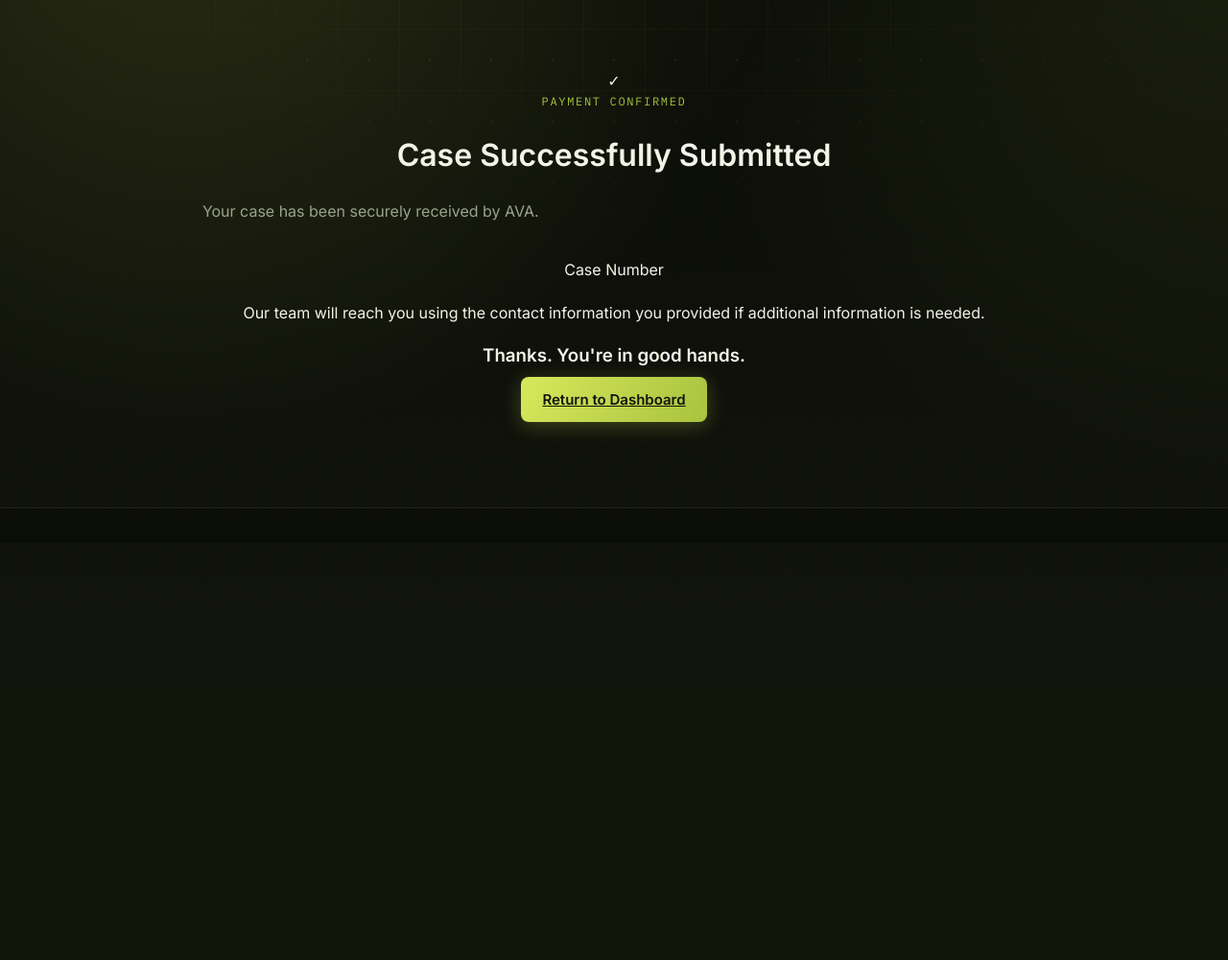
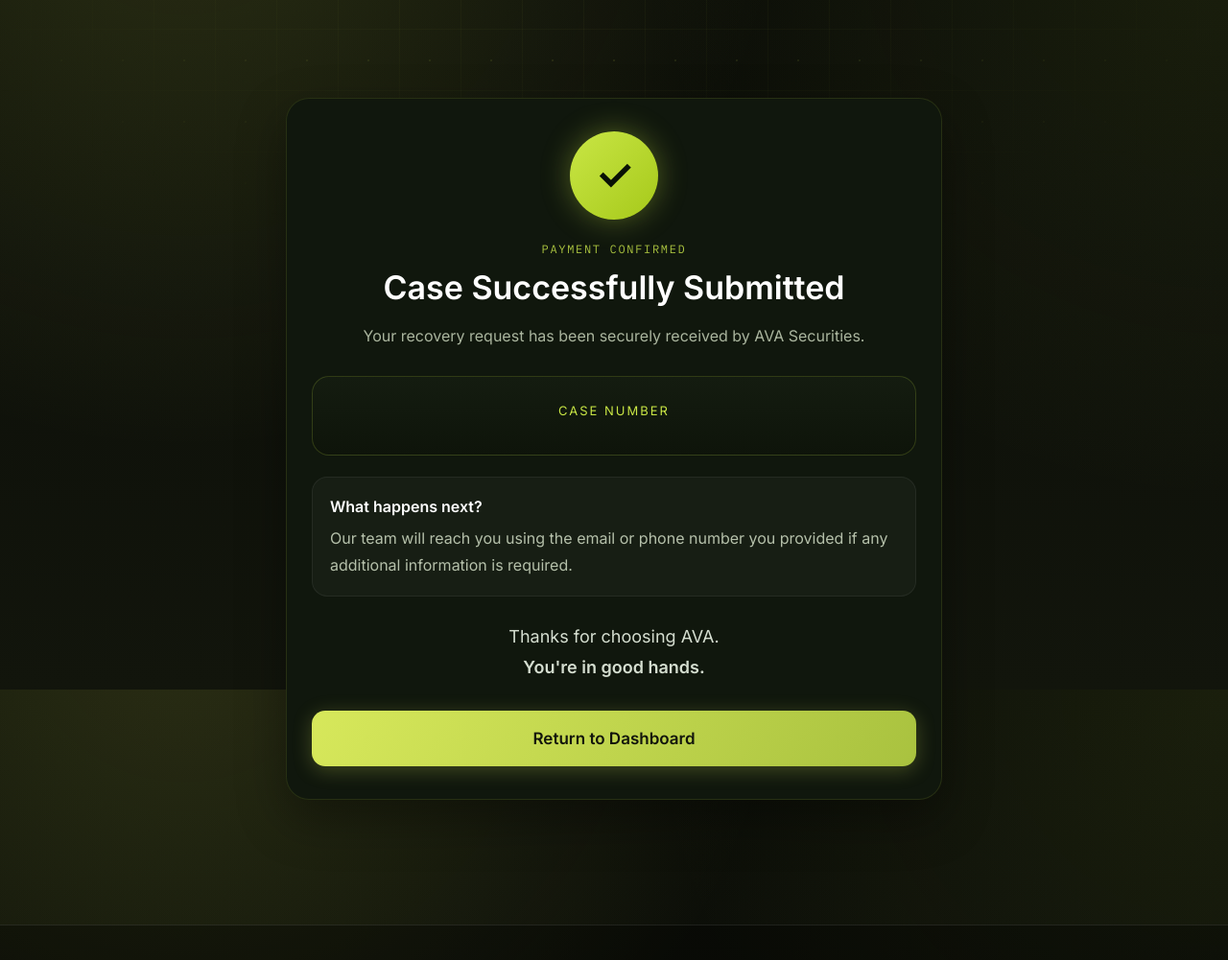
Before and after one commit to Rarejoe/ava-securities, a Flask app: template ava-recovery30/templates/success.html in a window 1280 px wide. Shown: the part 81-1082 px from the top of the page at 96% size. Before the commit the page ends 611 px from the top, so only its background shows below. Run offline with Flask 3, Linux system fonts and the light colour scheme; the template is opened without the code that fills it, so the values that code supplies are empty; parts of the project's set-up code (start-up, migrations or seed data) failed here and were passed over.

Commit message:
Enhance success.html with AVA branding and content
Updated success page to reflect AVA branding and improve messaging.

```diff
--- a/ava-recovery30/templates/success.html
+++ b/ava-recovery30/templates/success.html
@@ -1,35 +1,157 @@
 {% extends "base.html" %}
-{% block title %}Case Submitted{% endblock %}
+{% block title %}Case Submitted — AVA{% endblock %}
 
 {% block content %}
-<div class="checkout-wrap">
-    <div class="checkout-card" style="text-align:center">
 
-        <div class="success-icon">✓</div>
+<div class="success-wrap">
+
+    <div class="success-card">
+
+        <div class="success-icon">
+            ✓
+        </div>
 
         <p class="eyebrow">PAYMENT CONFIRMED</p>
 
         <h1>Case Successfully Submitted</h1>
 
-        <p class="form-sub">
-            Your case has been securely received by AVA.
+        <p class="success-sub">
+            Your recovery request has been securely received by AVA Securities.
         </p>
 
-        <div class="amount-box">
+        <div class="case-box">
             <span>Case Number</span>
             <h2>{{ case.case_number }}</h2>
         </div>
 
-        <p class="checkout-note">
-            Our team will reach you using the contact information you provided if additional information is needed.
+        <div class="info-box">
+            <strong>What happens next?</strong>
+
+            <p>
+                Our team will reach you using the email or phone number you provided if any additional information is required.
+            </p>
+        </div>
+
+        <p class="trust-text">
+            Thanks for choosing AVA.
+            <br>
+            <strong>You're in good hands.</strong>
         </p>
 
-        <h3 style="margin-top:18px;">Thanks. You're in good hands.</h3>
-
-        <a href="{{ url_for('dashboard') }}" class="btn-primary">
+        <a href="{{ url_for('dashboard') }}" class="btn-primary full-btn">
             Return to Dashboard
         </a>
 
     </div>
+
 </div>
+
+<style>
+
+.success-wrap{
+    max-width:720px;
+    margin:30px auto;
+    padding:0 18px;
+}
+
+.success-card{
+    background:#10170D;
+    border:1px solid rgba(201,230,69,.12);
+    border-radius:24px;
+    padding:34px 26px;
+    text-align:center;
+    box-shadow:0 20px 50px rgba(0,0,0,.35);
+}
+
+.success-icon{
+    width:92px;
+    height:92px;
+    margin:0 auto 22px;
+    border-radius:50%;
+    background:linear-gradient(135deg,#C9E645,#A6C91A);
+    color:#091105;
+    font-size:44px;
+    font-weight:700;
+    display:flex;
+    align-items:center;
+    justify-content:center;
+    box-shadow:0 0 30px rgba(201,230,69,.35);
+}
+
+.success-card h1{
+    color:#fff;
+    margin:10px 0 12px;
+    font-size:34px;
+    line-height:1.2;
+}
+
+.success-sub{
+    color:#AAB59E;
+    line-height:1.7;
+    margin-bottom:28px;
+}
+
+.case-box{
+    background:linear-gradient(180deg,#141C10,#0E140A);
+    border:1px solid rgba(201,230,69,.18);
+    border-radius:18px;
+    padding:22px;
+    margin-bottom:22px;
+}
+
+.case-box span{
+    color:#C9E645;
+    font-size:13px;
+    letter-spacing:2px;
+    text-transform:uppercase;
+}
+
+.case-box h2{
+    color:#fff;
+    margin:12px 0 0;
+    font-size:32px;
+    word-break:break-word;
+}
+
+.info-box{
+    background:rgba(255,255,255,.03);
+    border:1px solid rgba(255,255,255,.06);
+    border-radius:16px;
+    padding:18px;
+    text-align:left;
+    margin-bottom:26px;
+}
+
+.info-box strong{
+    color:#fff;
+    display:block;
+    margin-bottom:8px;
+}
+
+.info-box p{
+    color:#B5C0AA;
+    line-height:1.7;
+    margin:0;
+}
+
+.trust-text{
+    color:#D5DED0;
+    font-size:18px;
+    line-height:1.8;
+    margin-bottom:28px;
+}
+
+.full-btn{
+    width:100%;
+    display:block;
+    text-align:center;
+    padding:16px;
+    border-radius:14px;
+    font-size:17px;
+    font-weight:700;
+    text-decoration:none;
+}
+
+</style>
+
 {% endblock %}
```
